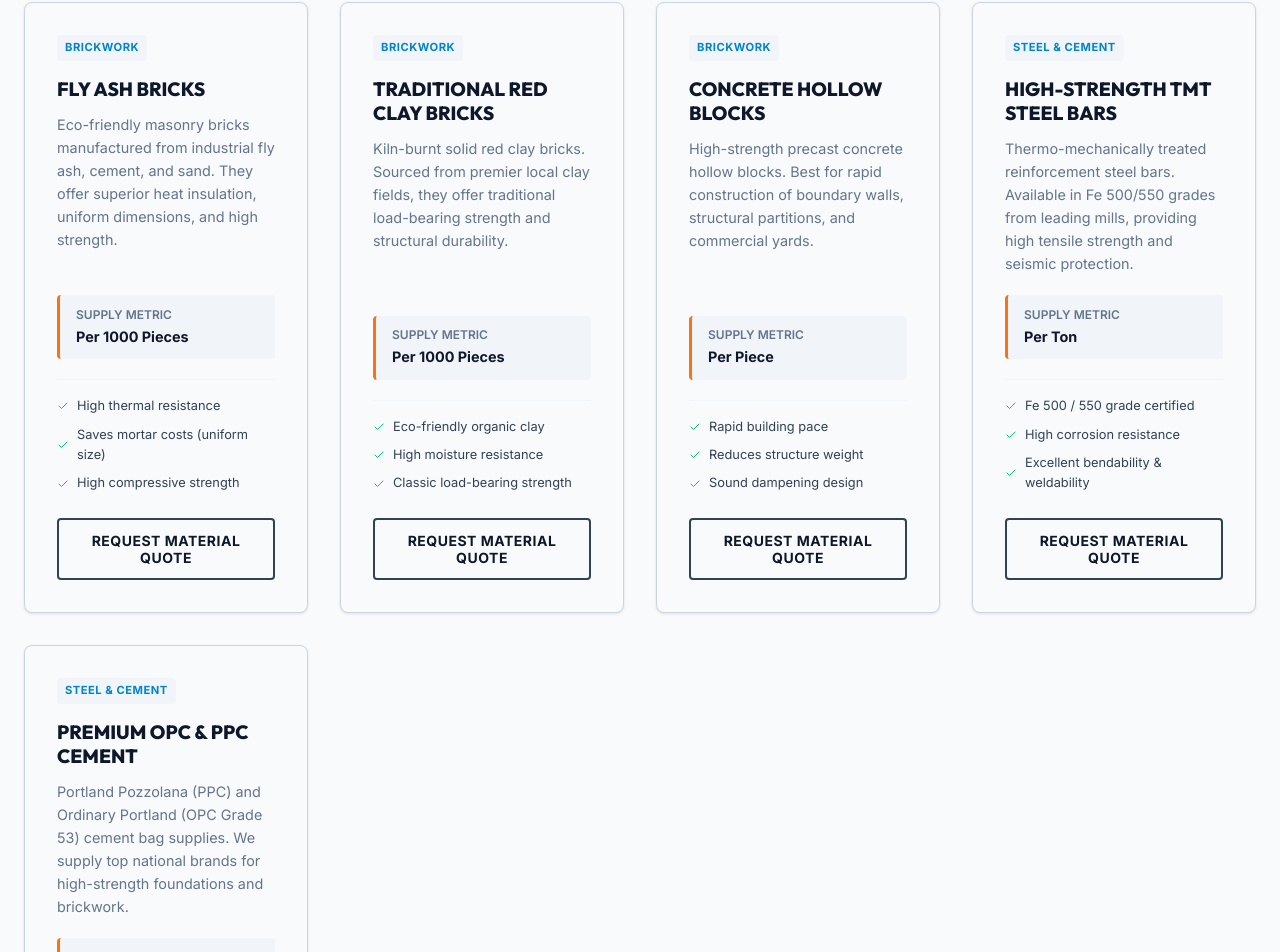
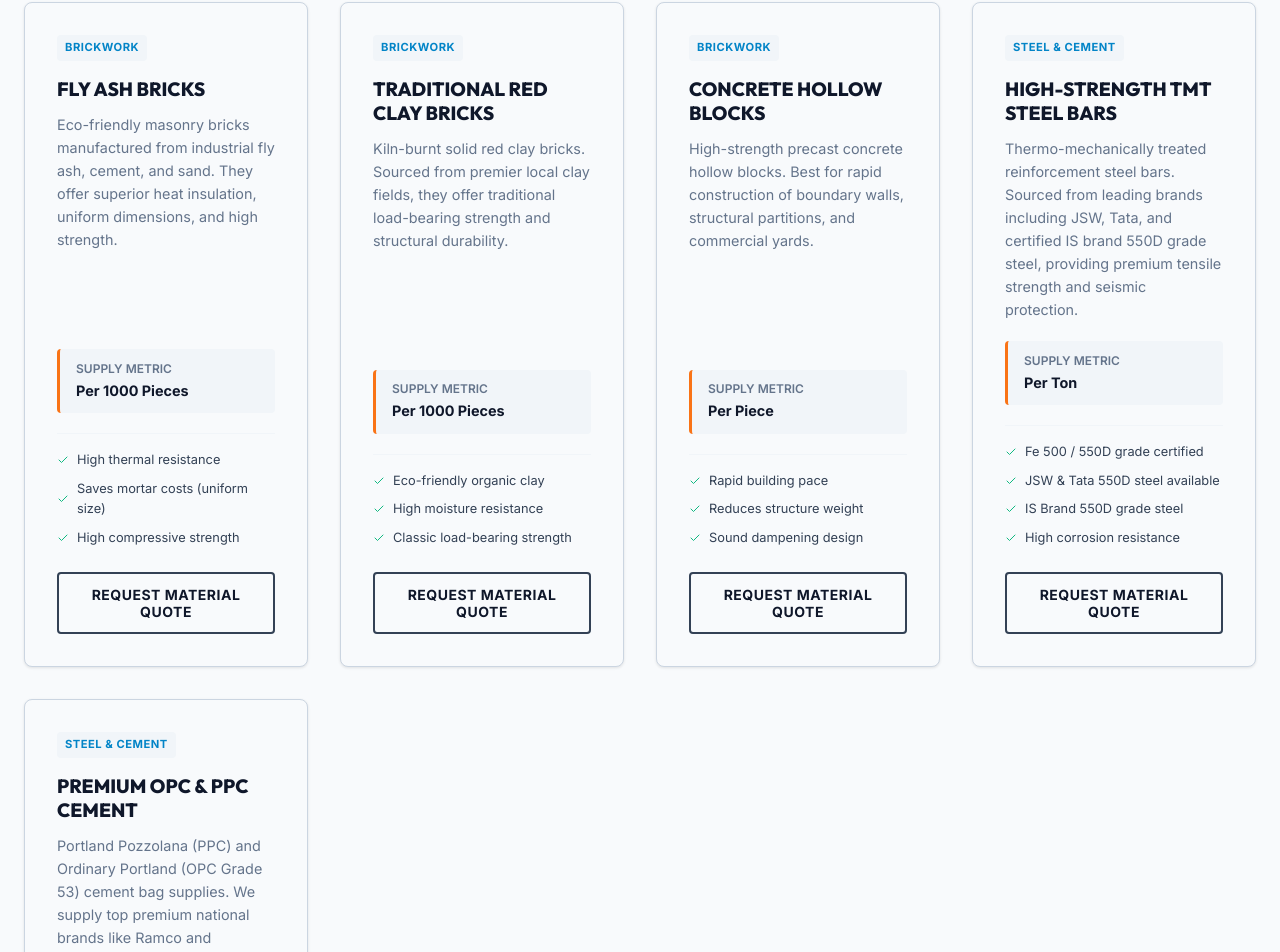
Before and after one commit to Prabhakaran075/Construction-Website, a React (Vite) app: page /building-materials in a window 1280 px wide. Shown: the part 1135-2087 px from the top of the page. Built offline with nearby package versions, Linux system fonts and the light colour scheme.

Commit message:
feat: update building materials descriptions and feature lists with specific premium brand details

```diff
--- a/src/pages/BuildingMaterials.jsx
+++ b/src/pages/BuildingMaterials.jsx
@@ -59,16 +59,16 @@ export default function BuildingMaterials() {
     {
       name: "High-Strength TMT Steel Bars",
       category: "steel",
-      desc: "Thermo-mechanically treated reinforcement steel bars. Available in Fe 500/550 grades from leading mills, providing high tensile strength and seismic protection.",
+      desc: "Thermo-mechanically treated reinforcement steel bars. Sourced from leading brands including JSW, Tata, and certified IS brand 550D grade steel, providing premium tensile strength and seismic protection.",
       unit: "Per Ton",
-      features: ["Fe 500 / 550 grade certified", "High corrosion resistance", "Excellent bendability & weldability"]
+      features: ["Fe 500 / 550D grade certified", "JSW & Tata 550D steel available", "IS Brand 550D grade steel", "High corrosion resistance"]
     },
     {
       name: "Premium OPC & PPC Cement",
       category: "steel",
-      desc: "Portland Pozzolana (PPC) and Ordinary Portland (OPC Grade 53) cement bag supplies. We supply top national brands for high-strength foundations and brickwork.",
+      desc: "Portland Pozzolana (PPC) and Ordinary Portland (OPC Grade 53) cement bag supplies. We supply top premium national brands like Ramco and Ultratech for high-strength foundations and brickwork.",
       unit: "Per 50kg Bag / Bulk Loads",
-      features: ["OPC 53 & PPC available", "Rapid strength development", "Weather-tight protection packaging"]
+      features: ["Ramco & Ultratech brands", "OPC 53 & PPC available", "Rapid strength development", "Weather-tight protection packaging"]
     }
   ];
 
```
